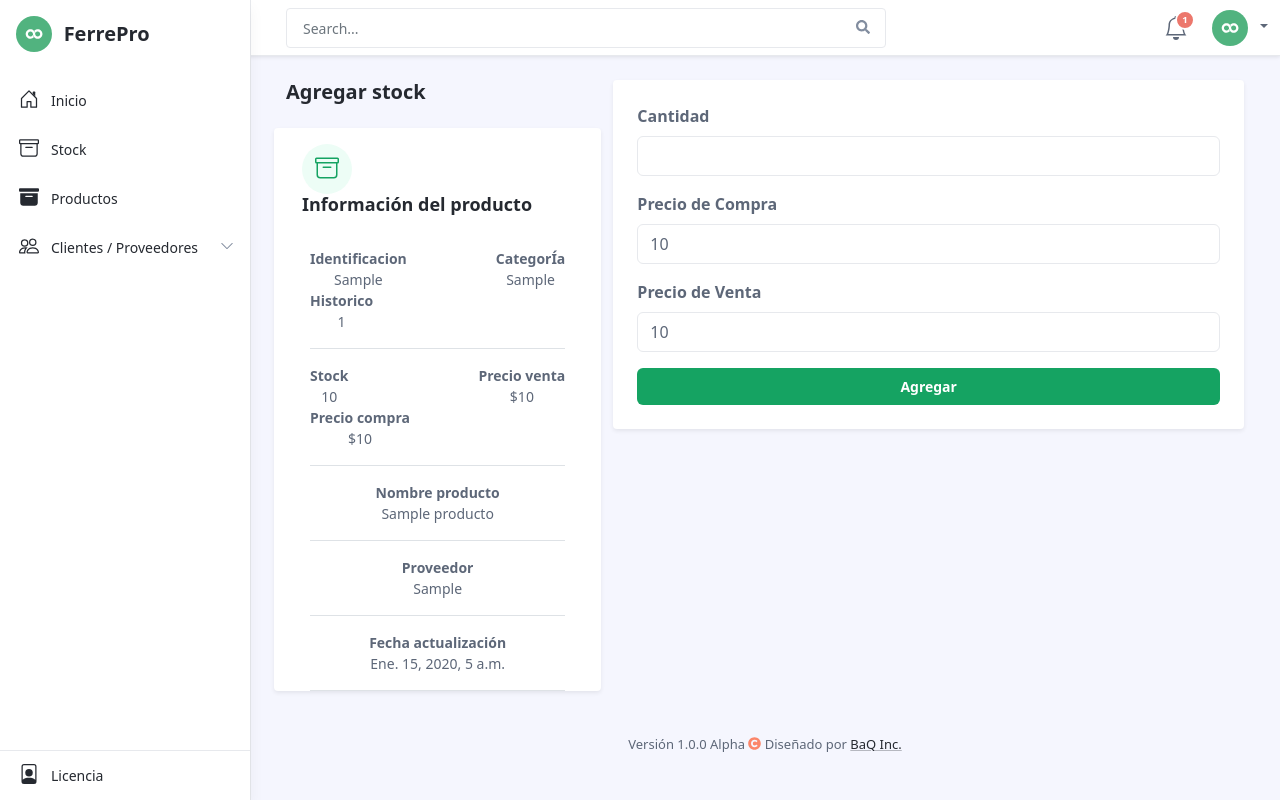
After one commit to brahiamcarmen/FerreApp-Web, a Django app: a page that uses usuarios/templates/usuarios/agregarstock.html in a window 1280 px wide. The commit adds this page. Run offline with Django 3.2, Linux system fonts and the light colour scheme; a user stored in the database is signed in; tables that the repository leaves empty hold one stand-in row (values such as "Sample post"); some libraries are stand-ins or nearby versions.

Commit message:
1.0.0 Alpha

```diff
--- a/Ferre/forms.py
+++ b/Ferre/forms.py
@@ -129,3 +129,21 @@ class AddProductos(forms.ModelForm):
 
         for field in self.fields:
             self.fields[field].widget.attrs.update({'class': 'form-control'})
+
+class AddStock(forms.ModelForm):
+    class Meta:
+        model = Productos
+        fields = [
+            'PrecioCompra',
+            'PrecioVenta'
+        ]
+        labels ={
+            'PrecioCompra': _(u'Precio de Compra'),
+            'PrecioVenta': _(u'Precio de Venta'),
+        }
+
+    def __init__(self, clientes=None, *args, **kwargs):
+        super(AddStock, self).__init__(*args, **kwargs)
+
+        for field in self.fields:
+            self.fields[field].widget.attrs.update({'class': 'form-control'})
--- a/usuarios/templates/usuarios/agregarproducto.html
+++ b/usuarios/templates/usuarios/agregarproducto.html
@@ -25,7 +25,7 @@
                                     {% endfor %}
                                     <button type="submit" class="btn app-btn-primary" style="width: 100%">Guardar</button>
                                 </form>
-                                <button class="btn app-btn-primary" style="width: 100%; margin-top: 1rem;" onclick="window.location='{% url 'usuarios:listadoproductos' %}'">Cancelar</button>
+                                <button class="btn app-btn-primary" style="width: 100%; margin-top: 1rem;" onclick="window.location='{% url 'usuarios:inicio' %}'">Cancelar</button>
                             </div><!--//app-card-body-->
 
                         </div><!--//app-card-->
--- a/usuarios/templates/usuarios/agregarproveedor.html
+++ b/usuarios/templates/usuarios/agregarproveedor.html
@@ -25,6 +25,7 @@
                                     {% endfor %}
                                     <button type="submit" class="btn app-btn-primary" style="width: 100%">Guardar</button>
                                 </form>
+                                <button class="btn app-btn-primary" style="width: 100%; margin-top: 1rem;" onclick="window.location='{% url 'usuarios:inicio' %}'">Cancelar</button>
                             </div><!--//app-card-body-->
 
                         </div><!--//app-card-->
--- /dev/null
+++ b/usuarios/templates/usuarios/agregarstock.html
@@ -0,0 +1,119 @@
+{% extends 'usuarios/base.html' %}
+{% load static %}
+{% block styles %}
+{% endblock %}
+{%load humanize %}
+{%block title %} <title>Agregar stock</title> {%endblock%}
+{% block content %}
+{% include 'usuarios/alerts.html' %}
+<div class="row g-4 settings-section">
+    <div class="col-12 col-md-4">
+        <div class="row">
+            <h3 class="section-title">Agregar stock</h3>
+        </div>
+        <div class="row" style="margin-top: 1rem;">
+                <div class="app-card app-card-account shadow-sm d-flex flex-column align-items-start">
+                    <div class="app-card-header p-3 border-bottom-0">
+                        <div class="row align-items-center gx-3">
+                            <div class="col-auto">
+                                <div class="app-icon-holder">
+                                    <svg xmlns="http://www.w3.org/2000/svg" width="16" height="16" fill="currentColor" class="bi bi-archive" viewBox="0 0 16 16">
+                                      <path d="M0 2a1 1 0 0 1 1-1h14a1 1 0 0 1 1 1v2a1 1 0 0 1-1 1v7.5a2.5 2.5 0 0 1-2.5 2.5h-9A2.5 2.5 0 0 1 1 12.5V5a1 1 0 0 1-1-1V2zm2 3v7.5A1.5 1.5 0 0 0 3.5 14h9a1.5 1.5 0 0 0 1.5-1.5V5H2zm13-3H1v2h14V2zM5 7.5a.5.5 0 0 1 .5-.5h5a.5.5 0 0 1 0 1h-5a.5.5 0 0 1-.5-.5z"/>
+                                    </svg>
+                                </div><!--//icon-holder-->
+
+                            </div><!--//col-->
+                            <div class="col-auto">
+                                <h4 class="app-card-title">Información del producto</h4>
+                            </div><!--//col-->
+                        </div><!--//row-->
+                    </div><!--//app-card-header-->
+                    <div class="app-card-body px-4 w-100  text-center">
+                            <div class="item border-bottom py-3">
+                                <div class="row justify-content-between align-items-center">
+                                    <div class="col-auto">
+                                        <div class="item-label"><strong>Identificacion</strong></div>
+                                        <div class="item-data">{{idproducto}}</div>
+                                    </div>
+                                    <div class="col-auto">
+                                        <div class="item-label"><strong>CategorÍa</strong></div>
+                                        <div class="item-data">{{categoria}}</div>
+                                    </div>
+                                    <div class="col-auto">
+                                        <div class="item-label"><strong>Historico</strong></div>
+                                        <div class="item-data">{{historico}}</div>
+                                    </div><!--//col-->
+                                </div>
+                            </div>
+                            <div class="item border-bottom py-3">
+                                <div class="row justify-content-between align-items-center">
+                                    <div class="col-auto">
+                                        <div class="item-label"><strong>Stock</strong></div>
+                                        <div class="item-data">{{stock}}</div>
+                                    </div>
+                                    <div class="col-auto">
+                                        <div class="item-label"><strong>Precio venta</strong></div>
+                                        <div class="item-data">${{pventa|intcomma}}</div>
+                                    </div>
+                                    <div class="col-auto">
+                                        <div class="item-label"><strong>Precio compra</strong></div>
+                                        <div class="item-data">${{pcompra|intcomma}}</div>
+                                    </div><!--//col-->
+                                </div><!--//row-->
+                            </div>
+                            <div class="item border-bottom py-3">
+                                <div class="row justify-content-center align-items-center">
+                                    <div class="col-auto">
+                                        <div class="item-label"><strong>Nombre producto</strong></div>
+                                        <div class="item-data">{{nombrep}}</div>
+                                    </div>
+                                </div>
+                            </div>
+                            <div class="item border-bottom py-3">
+                                <div class="row justify-content-center align-items-center">
+                                    <div class="col-auto">
+                                        <div class="item-label"><strong>Proveedor</strong></div>
+                                        <div class="item-data">{{proveedor}}</div>
+                                    </div>
+                                </div>
+                            </div>
+                            <div class="item border-bottom py-3">
+                                <div class="row justify-content-center align-items-center">
+                                    <div class="col-auto">
+                                        <div class="item-label"><strong>Fecha actualización</strong></div>
+                                        <div class="item-data">{{fecha}}</div>
+                                    </div>
+                                </div>
+                            </div>
+                    </div>
+                </div><!--//app-card-->
+            </div>
+
+                    </div>
+                    <div class="col-12 col-md-8">
+                        <div class="app-card app-card-settings shadow-sm p-4">
+
+                            <div class="app-card-body">
+                                <form method="post" enctype="multipart/form-data" class="settings-form">
+                                    {% csrf_token %}
+                                    {{ form.non_field_errors }}
+                                     <div class="mb-3">
+                                        <label for="setting-input-2" class="form-label">Cantidad</label>
+                                         <input type="number" class="form-control" id="cantidad">
+                                    </div>
+                                    {% for field in formulariostock %}
+                                    <div class="mb-3">
+                                        <label for="setting-input-2" class="form-label">{{ field.label }}</label>
+                                         {{ field }}
+                                    </div>
+                                    {% endfor %}
+                                    <button type="submit" class="btn app-btn-primary" style="width: 100%">Agregar</button>
+                                </form>
+                            </div><!--//app-card-body-->
+
+                        </div><!--//app-card-->
+                    </div>
+                </div><!--//row-->
+{% endblock %}
+{% block scripts %}
+{% endblock %}
--- a/usuarios/templates/usuarios/listadoproductos.html
+++ b/usuarios/templates/usuarios/listadoproductos.html
@@ -67,7 +67,7 @@
                                         <td class="cell"><span>${{producto.PrecioVenta|intcomma}}</span><span class="note">{{producto.Fecha}}</span></td>
                                         <td class="cell">${{producto.PrecioCompra|intcomma}}</td>
                                         <td class="cell">{{producto.Historico}}</td>
-                                        <td class="cell"><a class="btn-sm app-btn-secondary" href="">Stock</a></td>
+                                        <td class="cell"><a class="btn-sm app-btn-secondary" href="{% url 'usuarios:agregarstock' producto.IdProducto %}">Stock</a></td>
                                     </tr>
                                     {% endfor %}
                                 </tbody>
--- a/usuarios/urls.py
+++ b/usuarios/urls.py
@@ -1,6 +1,6 @@
 from django.conf.urls import url
-from usuarios.views import Inicio, ListaClientes, AgregarClientes, ListaProveedores,\
-    ModificarClientes,Agregarproveedor, VerCliente, VerProveedor, ModificarProveedor, ListaProductos, AgregarProducto
+from usuarios.views import Inicio, ListaClientes, AgregarClientes, ListaProveedores, ModificarClientes,Agregarproveedor
+from usuarios.views import VerCliente, VerProveedor, ModificarProveedor, ListaProductos, AgregarProducto,AgregarStock
 
 urlpatterns = [
     url(r'^inicio/', Inicio.as_view(), name='inicio'),
@@ -14,4 +14,6 @@ urlpatterns = [
     url(r'modificarproveedor/(?P<identificador>\w+)', ModificarProveedor.as_view(), name='modificarproveedor'),
     url(r'listadoproductos', ListaProductos.as_view(), name='listadoproductos'),
     url(r'agregarproducto', AgregarProducto.as_view(), name='agregarproducto'),
+    url(r'agregarstock/(?P<identificador>\w+)', AgregarStock.as_view(), name='agregarstock'),
+
 ]
--- a/usuarios/views.py
+++ b/usuarios/views.py
@@ -11,7 +11,7 @@ from django.urls import reverse
 import speedtest
 from django.contrib import auth
 from Ferre.models import Usuario, Clientes, Proveedor, Productos
-from Ferre.forms import AddClientes, AddProveedor, UpdateClientes, UpdateProveedor, AddProductos
+from Ferre.forms import AddClientes, AddProveedor, UpdateClientes, UpdateProveedor, AddProductos, AddStock
 
 class Inicio(LoginRequiredMixin, View):
     login_url = '/'
@@ -338,3 +338,56 @@ class AgregarProducto(LoginRequiredMixin, View):
 
         except Usuario.DoesNotExist:
             return render(request, "pages-404.html")
+
+class AgregarStock(LoginRequiredMixin, View):
+    login_url = '/'
+    template_name = 'usuarios/agregarstock.html'
+    form = AddStock
+
+    def get(self, request,identificador):
+        try:
+            nombre = open('static/serial/NombreProyecto.txt', 'r')
+            proyectov = nombre.read()
+            version = open('static/serial/Version.txt', 'r')
+            versionp = version.read()
+
+            datos = Usuario.objects.get(usuid=request.user.pk)
+            producto = Productos.objects.get(IdProducto=identificador)
+
+            form = self.form(instance=producto)
+            return render(request,
+                          self.template_name,{'proyecto': proyectov,'version':versionp,'formulariostock':form,'fecha': producto.Fecha,
+                                              'idproducto': producto.IdProducto, 'nombrep': producto.NombreProducto,
+                                              'proveedor':producto.Proveedor,'categoria': producto.Categoria,'historico':producto.Historico,
+                                              'stock': producto.Stock, 'pcompra': producto.PrecioCompra, 'pventa': producto.PrecioVenta}
+                            )
+        except Productos.DoesNotExist:
+            return render(request, "pages-404.html")
+
+    def post(self, request, identificador):
+        try:
+            cantidad = request.POST.get("cantidad")
+            preciocompra = request.POST.get("PrecioCompra")
+            precioventa = request.POST.get("PrecioVenta")
+            producto = Productos.objects.get(IdProducto=identificador).exists()
+
+            datos = Usuario.objects.get(usuid=request.user.pk)
+
+            if producto is True:
+                if cantidad and preciocompra and precioventa is not None:
+                    producto = Productos.objects.get(IdProducto=identificador)
+                    suma = producto.Stock + cantidad
+                    producto.Stock = suma
+                    producto.PrecioVenta = precioventa
+                    producto.PrecioCompra = preciocompra
+                    historico = producto.Historico + cantidad
+                    producto.Historico = historico
+                    messages.add_message(request, messages.INFO, 'la informacion del cliente se modifico correctamente')
+                    return HttpResponseRedirect(reverse('usuarios:inicio'))
+
+            else:
+                messages.add_message(request, messages.ERROR, 'No se puedo modificar la informacion del cliente')
+                return HttpResponseRedirect(reverse('usuarios:inicio'))
+
+        except Usuario.DoesNotExist:
+            return render(request, "pages-404.html")
```
